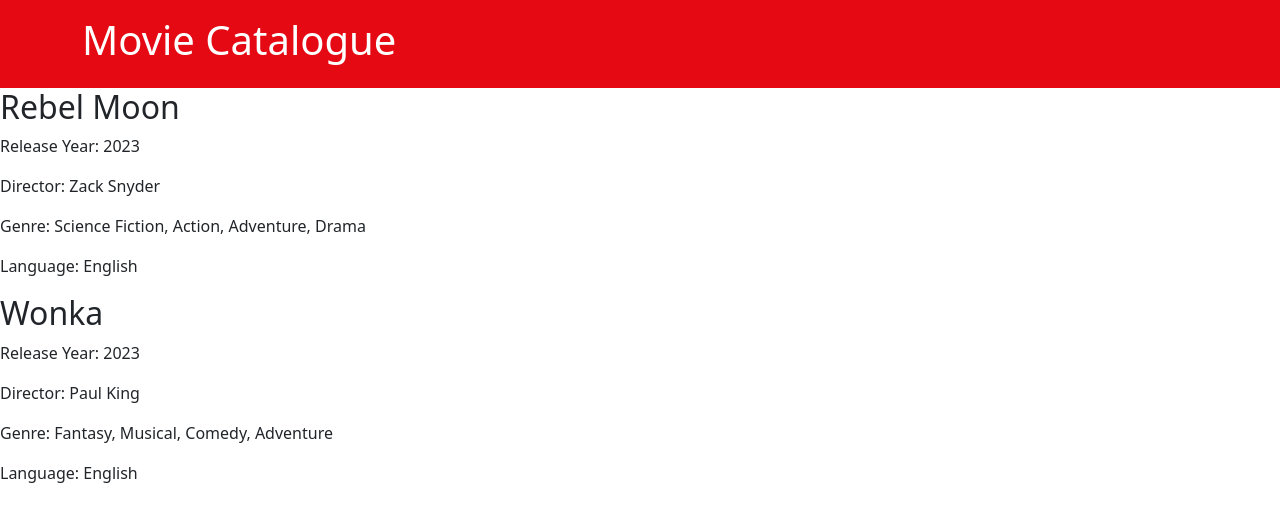
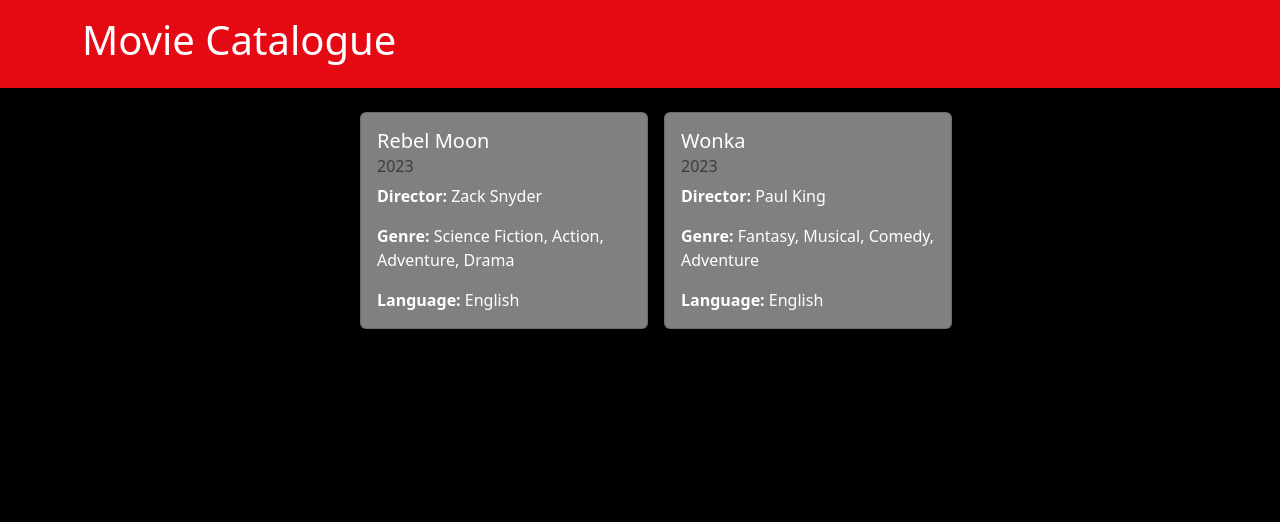
Before and after one commit to OgataiKhan/php-oop-1, a PHP site: page / in a window 1280 px wide. Shown: the top 522 px of the page. Run offline with PHP 8.4, Linux system fonts and the light colour scheme.

Commit message:
feat: main

```diff
--- /dev/null
+++ b/_partials/main.php
@@ -0,0 +1,13 @@
+<main class="py-4">
+  <div class="container">
+    <ul class="d-flex justify-content-center">
+      <?php
+      foreach ($movies as $movie) {
+        echo "<div>";
+        $movie->displayProperties();
+        echo "</div>";
+      }
+      ?>
+    </ul>
+  </div>
+</main>
--- a/index.php
+++ b/index.php
@@ -20,14 +20,8 @@ require_once __DIR__ . '/src/db.php';
 
 <body>
   <?php
-  include __DIR__ . '/_partials/header.php';
-  ?>
-  <?php
-  foreach ($movies as $movie) {
-    echo "<div>";
-    $movie->displayProperties();
-    echo "</div>";
-  }
+  include_once __DIR__ . '/_partials/header.php';
+  include_once __DIR__ . '/_partials/main.php';
   ?>
 </body>
 
--- a/models/Movie.php
+++ b/models/Movie.php
@@ -48,6 +48,7 @@ class Movie
    *
    * @return void
    */
+  /*
   public function displayProperties()
   {
     echo "<h2>$this->title</h2>";
@@ -56,4 +57,18 @@ class Movie
     echo "<p>Genre: " . implode(", ", $this->genre) . "</p>";
     echo "<p>Language: $this->language</p>";
   }
+  */
+
+  public function displayProperties()
+  {
+    echo "<li class=\"card shadow mx-2\" style=\"width: 18rem;\">
+    <div class=\"card-body\">
+      <h5 class=\"card-title\">$this->title</h5>
+      <h6 class=\"card-subtitle mb-2 text-body-secondary\">$this->year</h6>
+      <p class=\"card-text\"><span class=\"fw-bold\">Director:</span> $this->director</p>
+      <p class=\"card-text\"><span class=\"fw-bold\">Genre:</span> " . implode(", ", $this->genre) . "</p>
+      <p class=\"card-text\"><span class=\"fw-bold\">Language:</span> $this->language</p>
+    </div>
+  </li>";
+  }
 }
--- a/src/css/style.css
+++ b/src/css/style.css
@@ -1,6 +1,6 @@
 /*
 *********
-RESET
+HEADER
 *********
 */
 
@@ -8,3 +8,18 @@ header {
   background-color: #E50914;
   color: #FFFFFF;
 }
+
+/*
+*********
+MAIN
+*********
+*/
+
+body {
+  background-color: #000000;
+}
+
+.card {
+  background-color: #808080;
+  color: white;
+}
```
Also changed, not shown: README.md (added).
